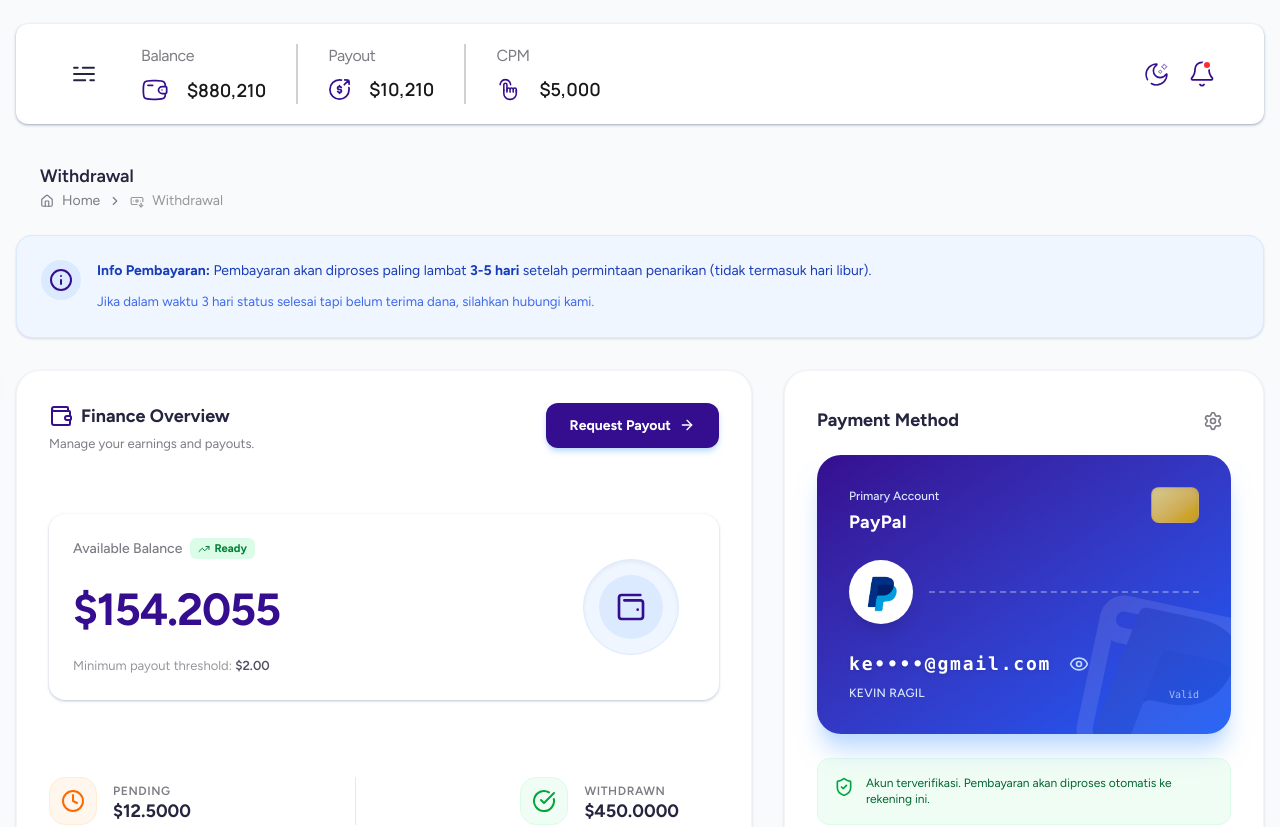
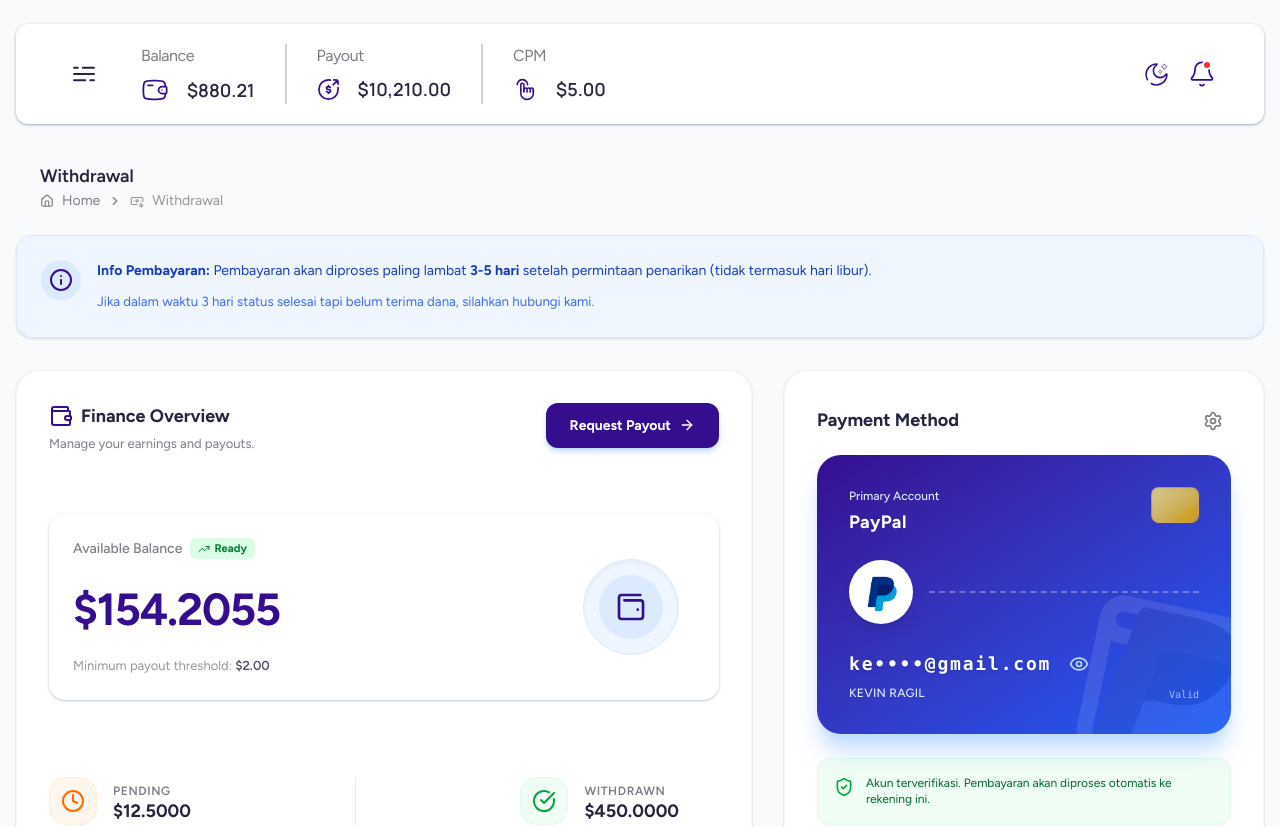
Before and after one commit to GioGiorno768/fe-shortlinkmu, a Next.js app: page /en/withdrawal in a window 1280 px wide. Shown: the top 827 px of the page. Built offline with nearby package versions, Linux system fonts and the light colour scheme.

Commit message:
refactoring header

```diff
--- a/src/components/dashboard/Header.tsx
+++ b/src/components/dashboard/Header.tsx
@@ -1,3 +1,4 @@
+// src/components/dashboard/Header.tsx
 "use client";
 
 import { usePathname, useRouter } from "@/i18n/routing";
@@ -7,13 +8,16 @@ import {
   Bell,
   Sun,
   Moon,
-  WalletMinimal,
+  WalletMinimal, // Icon
   MoonStar,
+  Loader2, // Tambah loader biar UX bagus
 } from "lucide-react";
 import { useLocale, useTranslations } from "next-intl";
 import { useState, useTransition, useRef, useEffect } from "react";
-// Import komponen notifikasi
 import NotificationDropdown from "./NotificationDropdown";
+
+// IMPORT HOOK KITA
+import { useHeader } from "@/hooks/useHeader";
 
 interface HeaderProps {
   isCollapsed: boolean;
@@ -35,7 +39,10 @@ export default function Header({
 
   // --- STATE NOTIFIKASI ---
   const [isNotifOpen, setIsNotifOpen] = useState(false);
-  const notifRef = useRef<HTMLDivElement>(null); // Ref buat deteksi klik luar
+  const notifRef = useRef<HTMLDivElement>(null);
+
+  // --- PANGGIL HOOK HEADER (Data Real-time) ---
+  const { stats, isLoading } = useHeader();
 
   const switchLanguage = (nextLocale: "en" | "id") => {
     startTransition(() => {
@@ -43,7 +50,6 @@ export default function Header({
     });
   };
 
-  // --- EFEK KLIK LUAR (CLOSE DROPDOWN) ---
   useEffect(() => {
     function handleClickOutside(event: MouseEvent) {
       if (
@@ -59,14 +65,35 @@ export default function Header({
     };
   }, [notifRef]);
 
+  // Helper Format Duit
+  const formatCurrency = (val?: number) => {
+    if (val === undefined) return "...";
+    return (
+      "$" +
+      val.toLocaleString("en-US", {
+        minimumFractionDigits: 2,
+        maximumFractionDigits: 2,
+      })
+    );
+  };
+
+  // Config Data Head (Sekarang pake data dari stats)
   const head = [
-    { name: t("balance"), icon: "solar--wallet-linear", value: "$880,210" },
+    {
+      name: t("balance"),
+      icon: "solar--wallet-linear",
+      value: formatCurrency(stats?.balance),
+    },
     {
       name: t("payout"),
       icon: "hugeicons--money-send-circle",
-      value: "$10,210",
+      value: formatCurrency(stats?.payout),
     },
-    { name: t("cpm"), icon: "icon-park-outline--click-tap", value: "$5,000" },
+    {
+      name: t("cpm"),
+      icon: "icon-park-outline--click-tap",
+      value: formatCurrency(stats?.cpm),
+    },
   ];
 
   return (
@@ -112,17 +139,24 @@ export default function Header({
                         : "w-[2.8em] h-[2.8em]"
                     } bg-bluelight`}
                   ></span>
-                  <span className="text-[1.8em] font-manrope font-semibold">
-                    {item.value}
-                  </span>
+
+                  {/* Logic Loading Skeleton / Value */}
+                  {isLoading ? (
+                    <div className="h-[1.8em] w-[6em] bg-gray-200 animate-pulse rounded"></div>
+                  ) : (
+                    <span className="text-[1.8em] font-manrope font-semibold text-shortblack">
+                      {item.value}
+                    </span>
+                  )}
                 </div>
               </div>
             ))}
           </div>
         </div>
 
-        {/* Right Section */}
+        {/* Right Section (Language, Theme, Notif) */}
         <div className="flex items-center gap-1 custom:gap-[2em]">
+          {/* ... (Bagian kanan ini udah clean, cuma UI logic) ... */}
           <div className="custom:flex hidden items-center bg-blue-dashboard rounded-full p-[0.5em] border border-bluelight/10">
             <button
               onClick={() => switchLanguage("en")}
@@ -159,24 +193,20 @@ export default function Header({
             )}
           </button>
 
-          {/* --- NOTIFICATIONS (UPDATED) --- */}
           <div className="relative" ref={notifRef}>
             <button
               onClick={() => setIsNotifOpen(!isNotifOpen)}
               className="p-2 custom:hover:-translate-y-1 translition-all duration-300 ease-in-out relative"
             >
               <Bell className="w-[2.8em] h-[2.8em] text-bluelight stroke-[.15em]" />
-              {/* Dot Merah (Indikator Belum Baca) */}
               <span className="absolute top-2 right-3 w-2.5 h-2.5 bg-red-500 rounded-full border-2 border-white"></span>
             </button>
 
-            {/* Component Dropdown */}
             <NotificationDropdown
               isOpen={isNotifOpen}
               onClose={() => setIsNotifOpen(false)}
             />
           </div>
-          {/* ------------------------------- */}
         </div>
       </div>
     </nav>
--- a/src/components/dashboard/withdrawal/WithdrawalStatsCard.tsx
+++ b/src/components/dashboard/withdrawal/WithdrawalStatsCard.tsx
@@ -28,7 +28,7 @@ export default function WithdrawalStatsCard({
     <motion.div
       initial={{ opacity: 0, y: -20 }}
       animate={{ opacity: 1, y: 0 }}
-      className="bg-white rounded-3xl shadow-sm shadow-slate-500/20 border border-gray-100 h-full flex flex-col relative overflow-hidden"
+      className="bg-white rounded-3xl shadow-sm shadow-slate-500/20 border border-gray-100 h-full flex flex-col relative overflow-hidden font-figtree"
     >
       {/* Header Section (Judul & Tombol) */}
       <div className="p-8 pb-4 flex justify-between items-start z-10">
--- /dev/null
+++ b/src/hooks/useHeader.ts
@@ -0,0 +1,29 @@
+// src/hooks/useHeader.ts
+"use client";
+
+import { useState, useEffect } from "react";
+import * as headerService from "@/services/headerService";
+import type { HeaderStats } from "@/types/type";
+
+export function useHeader() {
+  const [stats, setStats] = useState<HeaderStats | null>(null);
+  const [isLoading, setIsLoading] = useState(true);
+
+  useEffect(() => {
+    async function loadData() {
+      try {
+        const data = await headerService.getHeaderStats();
+        setStats(data);
+      } catch (error) {
+        console.error("Gagal load header stats", error);
+        // Opsional: Set default 0 kalo error
+        setStats({ balance: 0, payout: 0, cpm: 0 });
+      } finally {
+        setIsLoading(false);
+      }
+    }
+    loadData();
+  }, []);
+
+  return { stats, isLoading };
+}
--- /dev/null
+++ b/src/services/headerService.ts
@@ -0,0 +1,15 @@
+// src/services/headerService.ts
+import type { HeaderStats } from "@/types/type";
+
+export async function getHeaderStats(): Promise<HeaderStats> {
+  // NANTI GANTI: fetch('/api/user/header-stats')
+  // Data ini biasanya butuh fresh/realtime, jadi nanti di Next.js fetch-nya:
+  // fetch(url, { cache: 'no-store' })
+
+  await new Promise((r) => setTimeout(r, 500)); // Simulasi
+  return {
+    balance: 880.21,
+    payout: 10210.0,
+    cpm: 5.0,
+  };
+}
```
Also changed, not shown: src/types/type.ts (+9 -0 lines).
